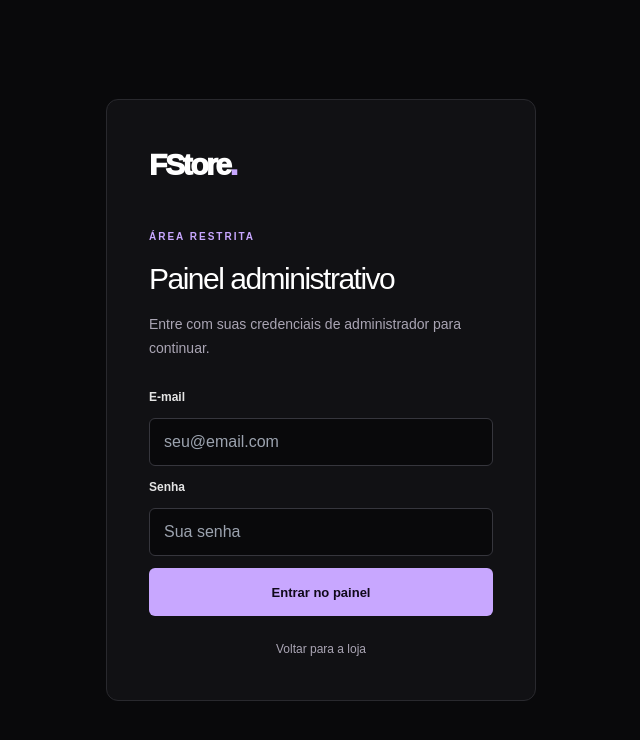
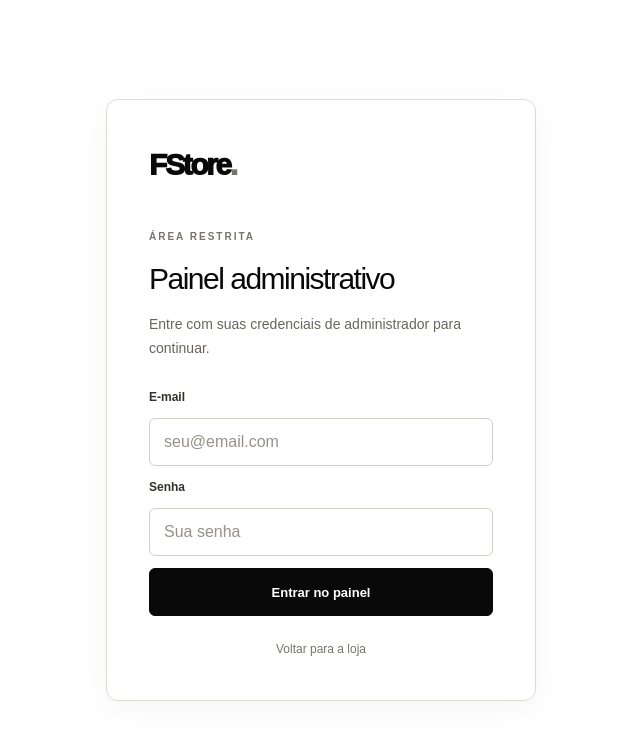
Before and after one commit to kauaesdrasgl/fs-hype, a Next.js app: page /admin/login in a window 1280 px wide. Shown: the top 740 px of the page, without its empty margins (319-959 px from the left). Built offline with nearby package versions, Linux system fonts and the light colour scheme.

Commit message:
style: alinhar painel administrativo à identidade monocromática da FStore

```diff
--- a/src/app/globals.css
+++ b/src/app/globals.css
@@ -2033,3 +2033,237 @@ body {
   .admin-category-modal form footer { flex-direction: column-reverse; }
   .admin-category-modal form footer button { width: 100%; }
 }
+
+
+/* FSTORE ADMIN — IDENTIDADE MONOCROMÁTICA */
+/* Alinha login, dashboard e módulos administrativos à identidade pública da FStore. */
+:root {
+  --fstore-black: #090909;
+  --fstore-white: #ffffff;
+  --fstore-surface: #f5f4f1;
+  --fstore-surface-strong: #edebe7;
+  --fstore-muted: #77736e;
+  --fstore-border: #dedbd6;
+  --fstore-accent: #090909;
+}
+
+.admin-login-page,
+.admin-dashboard {
+  color-scheme: light;
+  color: var(--fstore-black);
+  background: var(--fstore-white);
+}
+
+.admin-login-card,
+.admin-dashboard-card,
+.admin-category-stats article,
+.admin-category-table-wrap,
+.admin-category-modal {
+  color: var(--fstore-black);
+  border-color: var(--fstore-border);
+  background: var(--fstore-white);
+  box-shadow: 0 8px 28px rgba(9, 9, 9, 0.045);
+}
+
+.admin-login-brand,
+.admin-dashboard-brand,
+.admin-login-card h1,
+.admin-dashboard-content h1,
+.admin-dashboard-card h2,
+.admin-category-stats strong,
+.admin-category-modal header h2 {
+  color: var(--fstore-black);
+}
+
+.admin-login-brand span,
+.admin-dashboard-brand span,
+.admin-login-eyebrow,
+.admin-dashboard-eyebrow,
+.admin-dashboard-card > span,
+.admin-dashboard-card small,
+.admin-category-back,
+.admin-category-code,
+.admin-category-table code,
+.admin-category-modal header span {
+  color: var(--fstore-muted);
+}
+
+.admin-login-description,
+.admin-dashboard-welcome,
+.admin-dashboard-brand small,
+.admin-dashboard-card p,
+.admin-category-stats span,
+.admin-category-footnote,
+.admin-category-empty {
+  color: #68645f;
+}
+
+.admin-login-form label,
+.admin-category-modal form > label,
+.admin-category-table td {
+  color: #33312e;
+}
+
+.admin-login-form input,
+.admin-category-search,
+.admin-category-modal input,
+.admin-category-modal textarea {
+  color: var(--fstore-black);
+  border-color: #d3d0ca;
+  background: #fff;
+}
+
+.admin-login-form input::placeholder,
+.admin-category-search input::placeholder,
+.admin-category-modal input::placeholder,
+.admin-category-modal textarea::placeholder {
+  color: #96918a;
+}
+
+.admin-login-form input:focus,
+.admin-category-search:focus-within,
+.admin-category-modal input:focus,
+.admin-category-modal textarea:focus {
+  border-color: var(--fstore-black);
+  box-shadow: 0 0 0 3px rgba(9, 9, 9, 0.07);
+}
+
+.admin-login-form button,
+.admin-logout-button,
+.admin-category-primary {
+  color: #fff;
+  border: 1px solid var(--fstore-black);
+  background: var(--fstore-black);
+}
+
+.admin-login-form button:hover,
+.admin-logout-button:hover,
+.admin-category-primary:hover {
+  color: var(--fstore-black);
+  background: #edebe7;
+  border-color: #edebe7;
+}
+
+.admin-login-back {
+  color: var(--fstore-muted);
+}
+
+.admin-login-back:hover,
+.admin-category-back:hover {
+  color: var(--fstore-black);
+}
+
+.admin-dashboard-header {
+  border-bottom-color: var(--fstore-border);
+  background: rgba(255, 255, 255, 0.96);
+}
+
+.admin-dashboard-card-link:hover {
+  border-color: #99948c;
+  box-shadow: 0 12px 30px rgba(9, 9, 9, 0.08);
+}
+
+.admin-category-heading-icon {
+  color: var(--fstore-black);
+  border-color: var(--fstore-border);
+  background: var(--fstore-surface);
+}
+
+.admin-category-search {
+  color: #68645f;
+}
+
+.admin-category-search input {
+  color: var(--fstore-black);
+}
+
+.admin-category-primary,
+.admin-category-secondary {
+  border-radius: 5px;
+}
+
+.admin-category-secondary {
+  color: var(--fstore-black);
+  border-color: #c9c5bf;
+  background: #fff;
+}
+
+.admin-category-secondary:hover {
+  border-color: var(--fstore-black);
+  background: var(--fstore-surface);
+}
+
+.admin-category-table th {
+  color: #68645f;
+  border-bottom-color: var(--fstore-border);
+  background: var(--fstore-surface);
+}
+
+.admin-category-table td {
+  border-bottom-color: #e8e6e2;
+}
+
+.admin-category-table td strong {
+  color: var(--fstore-black);
+}
+
+.admin-category-table td small {
+  color: #77736e;
+}
+
+.admin-category-status.active {
+  color: #245b39;
+  background: #e6f2e9;
+}
+
+.admin-category-status.inactive {
+  color: #625e58;
+  background: #eeece8;
+}
+
+.admin-category-actions button,
+.admin-category-modal header button {
+  color: var(--fstore-black);
+  border-color: var(--fstore-border);
+  background: var(--fstore-surface);
+}
+
+.admin-category-actions button:hover,
+.admin-category-modal header button:hover {
+  border-color: var(--fstore-black);
+  background: #e8e6e2;
+}
+
+.admin-category-feedback {
+  color: #245b39;
+  border-color: #c8dfce;
+  background: #eff7f0;
+}
+
+.admin-category-feedback.is-error,
+.admin-category-load-error {
+  color: #8b2e2e;
+  border-color: #edcaca;
+  background: #fff3f2;
+}
+
+.admin-category-overlay {
+  background: rgba(9, 9, 9, 0.48);
+}
+
+.admin-category-modal > header {
+  border-bottom-color: var(--fstore-border);
+}
+
+.admin-category-modal form > label span {
+  color: #77736e;
+}
+
+@media (prefers-reduced-motion: no-preference) {
+  .admin-dashboard-card,
+  .admin-dashboard-card-link,
+  .admin-category-primary,
+  .admin-category-actions button {
+    transition: background-color 0.2s ease, border-color 0.2s ease, box-shadow 0.2s ease, transform 0.2s ease;
+  }
+}
```
